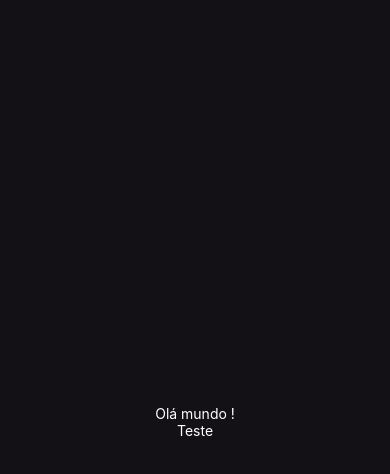
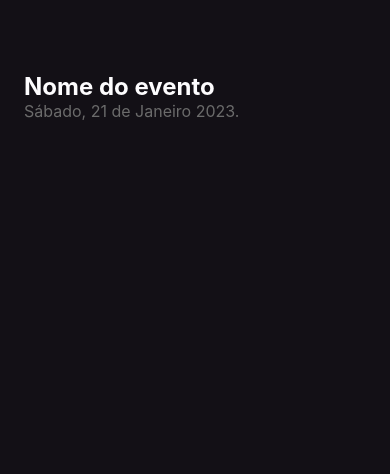
Before and after one commit to rms-diego/ignite-react-native, a React Native app in the folder fundamentos-react-native/: screen / in a window 390 px wide. Shown: the top 474 px of the page. Built offline with nearby package versions, Linux system fonts and the light colour scheme.

Commit message:
[ignite] [react native] [fundamentos react native] [fundamentos]  fim da aula 'Utilizando stylesheet'

```diff
--- a/fundamentos-react-native/App.tsx
+++ b/fundamentos-react-native/App.tsx
@@ -3,8 +3,8 @@ import { StyleSheet, Text, View } from "react-native";
 export default function App() {
   return (
     <View style={styles.container}>
-      <Text style={styles.text}>Olá mundo !</Text>
-      <Text style={styles.text}>Teste</Text>
+      <Text style={styles.eventName}>Nome do evento</Text>
+      <Text style={styles.eventDate}>Sábado, 21 de Janeiro 2023.</Text>
     </View>
   );
 }
@@ -13,11 +13,18 @@ const styles = StyleSheet.create({
   container: {
     flex: 1,
     backgroundColor: "#131016",
-    justifyContent: "center",
-    alignItems: "center",
+    padding: 24,
   },
 
-  text: {
-    color: "white",
+  eventName: {
+    color: "#FDFCFE",
+    fontSize: 24,
+    fontWeight: "bold",
+    marginTop: 48,
+  },
+
+  eventDate: {
+    color: "#6B6B6B",
+    fontSize: 16,
   },
 });
```
